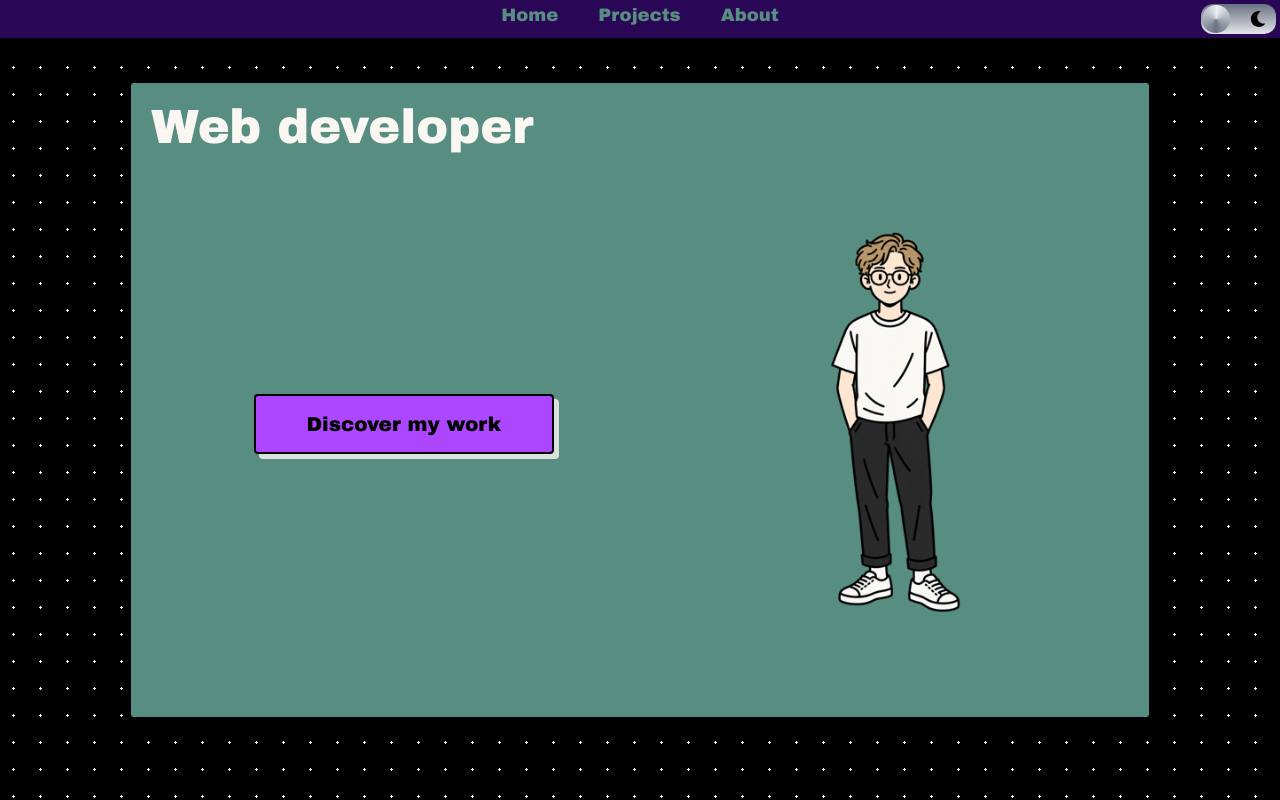
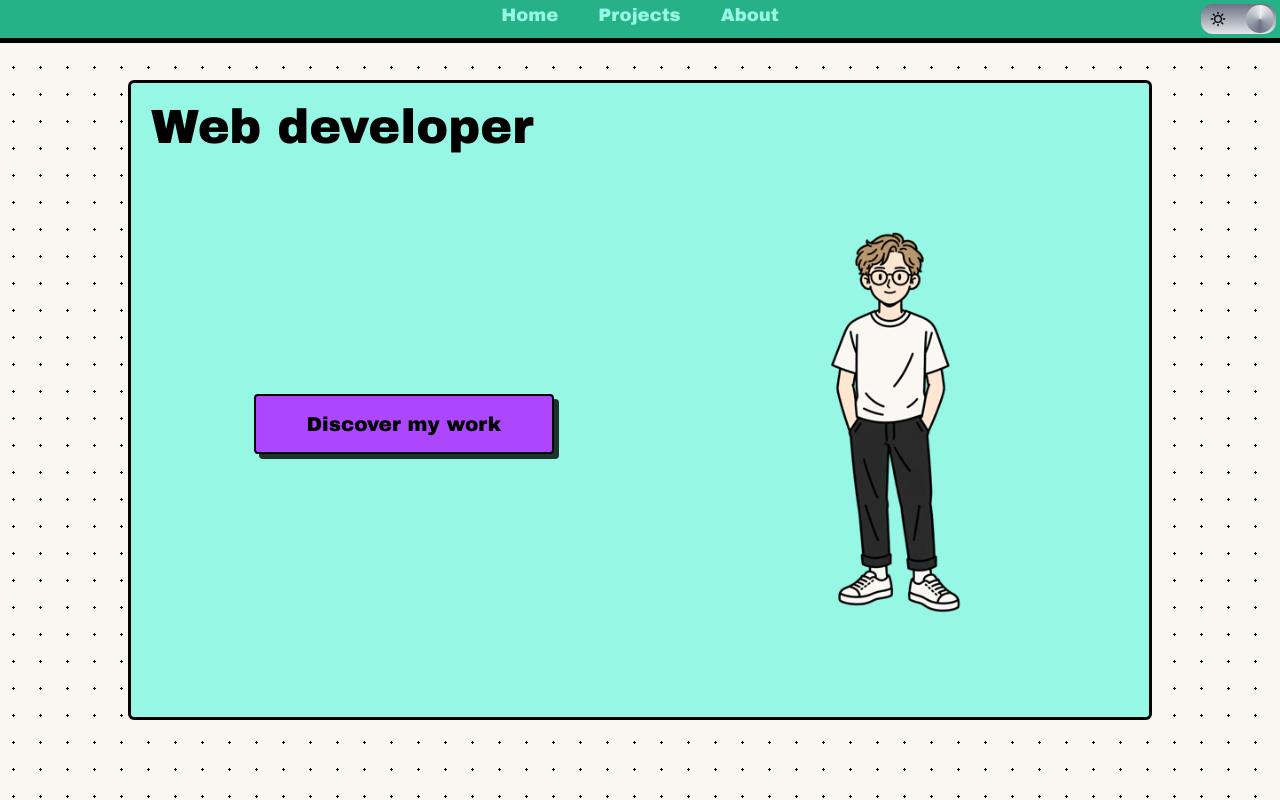
Before and after one commit to Carlbern/filipbernhard.com, a React (Vite) app: page / in a window 1280 px wide. Shown: the top 800 px of the page. Built offline with nearby package versions, Linux system fonts and the light colour scheme.

Commit message:
fixed issue where dark mode would default to dark mode every time header was opened on mobile

```diff
--- a/src/components/toggleButton.tsx
+++ b/src/components/toggleButton.tsx
@@ -1,31 +1,33 @@
 import { useEffect, useState } from "react";
-import { FaMoon, FaSun } from "react-icons/fa";
+import { FaMoon } from "react-icons/fa";
 import { GrSun } from "react-icons/gr";
 
 export function ToggleButton() {
-  const [darkMode, setDarkMode] = useState(true);
+  const [theme, setTheme] = useState(localStorage.theme || "light");
 
   useEffect(() => {
-    if (darkMode) {
-      document.documentElement.classList.add("dark");
-    } else {
-      document.documentElement.classList.remove("dark");
+    const isDark = theme === "dark";
+    document.documentElement.classList.toggle("dark", isDark);
+    localStorage.setItem("theme", theme);
+
+    if (theme === "light") {
+      document
+        .getElementsByClassName("toggleBall")[0]
+        .classList.add("translate-x-11");
     }
-  }, []);
+  }, [theme]);
 
   function toggleDark() {
-    if (document.documentElement.classList.contains("dark")) {
-      document.documentElement.classList.remove("dark");
-      setDarkMode(false);
+    if (theme === "dark") {
+      setTheme("light");
       document
         .getElementsByClassName("toggleBall")[0]
-        .classList.add("translate-x-10");
+        .classList.add("translate-x-11");
     } else {
-      document.documentElement.classList.toggle("dark");
-      setDarkMode(true);
+      setTheme("dark");
       document
         .getElementsByClassName("toggleBall")[0]
-        .classList.remove("translate-x-10");
+        .classList.remove("translate-x-11");
     }
   }
 
@@ -35,8 +37,11 @@ export function ToggleButton() {
       className="toggleButton flex items-center p-[1px] h-[30px] w-[75px] rounded-xl bg-linear-to-t from-gray-200 to-gray-500"
     >
       <div className="toggleBall w-[28px] h-[28px] transform rounded-3xl bg-conic from-gray-100 via-gray-500 to-gray-200 transition duration-400"></div>
-      {darkMode && <FaMoon className="transform translate-x-5" />}
-      {!darkMode && <GrSun className="transform -translate-x-5 " />}
+      {theme === "dark" ? (
+        <FaMoon className="transform translate-x-5" />
+      ) : (
+        <GrSun className="transform -translate-x-5 " />
+      )}
     </div>
   );
 }
--- /dev/null
+++ b/tailwind.config.js
@@ -0,0 +1,8 @@
+// tailwind.config.js
+export default {
+  darkMode: "class",
+  theme: {
+    extend: {},
+  },
+  plugins: [],
+};
```
